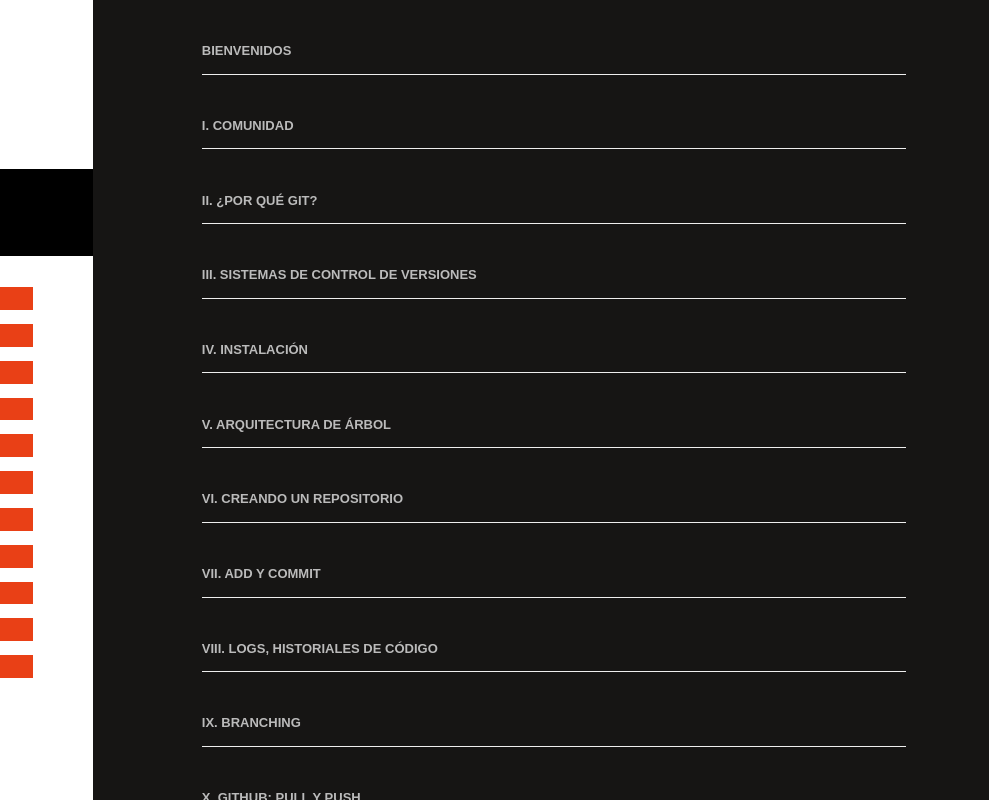
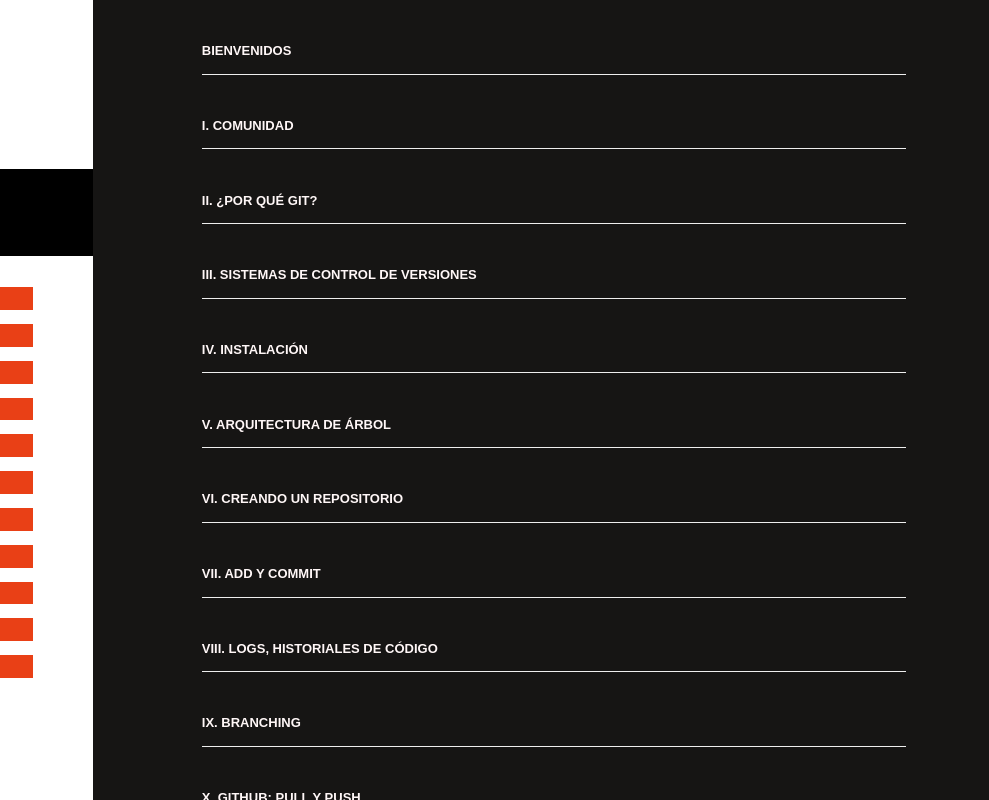
Before and after one commit to marionava/git, a plain HTML site: page index.html in a window 1280 px wide. Shown: the full height of the page, 291-1280 px from the left. Drawn offline with Linux system fonts and the light colour scheme.

Commit message:
Cambios de color en títulos de contenido principal a blanco

```diff
--- a/stylesheets/styles.css
+++ b/stylesheets/styles.css
@@ -132,10 +132,13 @@ div.bloque
 
 h3
 {
- text-transform: uppercase;
-    font-size: 13px; line-height: 32px; border-bottom: 1px #eee solid; color: #bbb;
-    margin-bottom: 2.5em;
-    padding-bottom: .5em;
+text-transform: uppercase;
+font-size: 13px;
+line-height: 32px;
+border-bottom: 1px #eee solid;
+color: #FFF7F7;
+margin-bottom: 2.5em;
+padding-bottom: .5em;
 }
 
 div.bloque p
```
